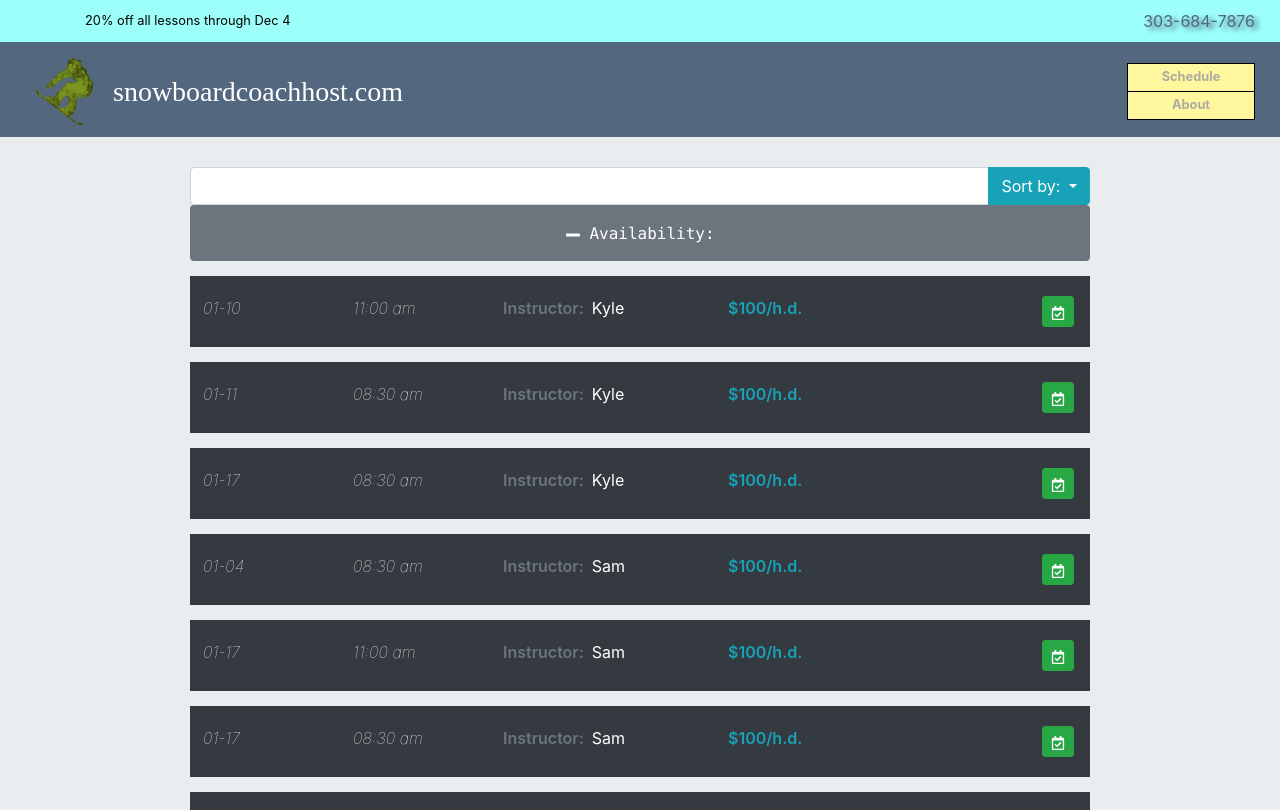
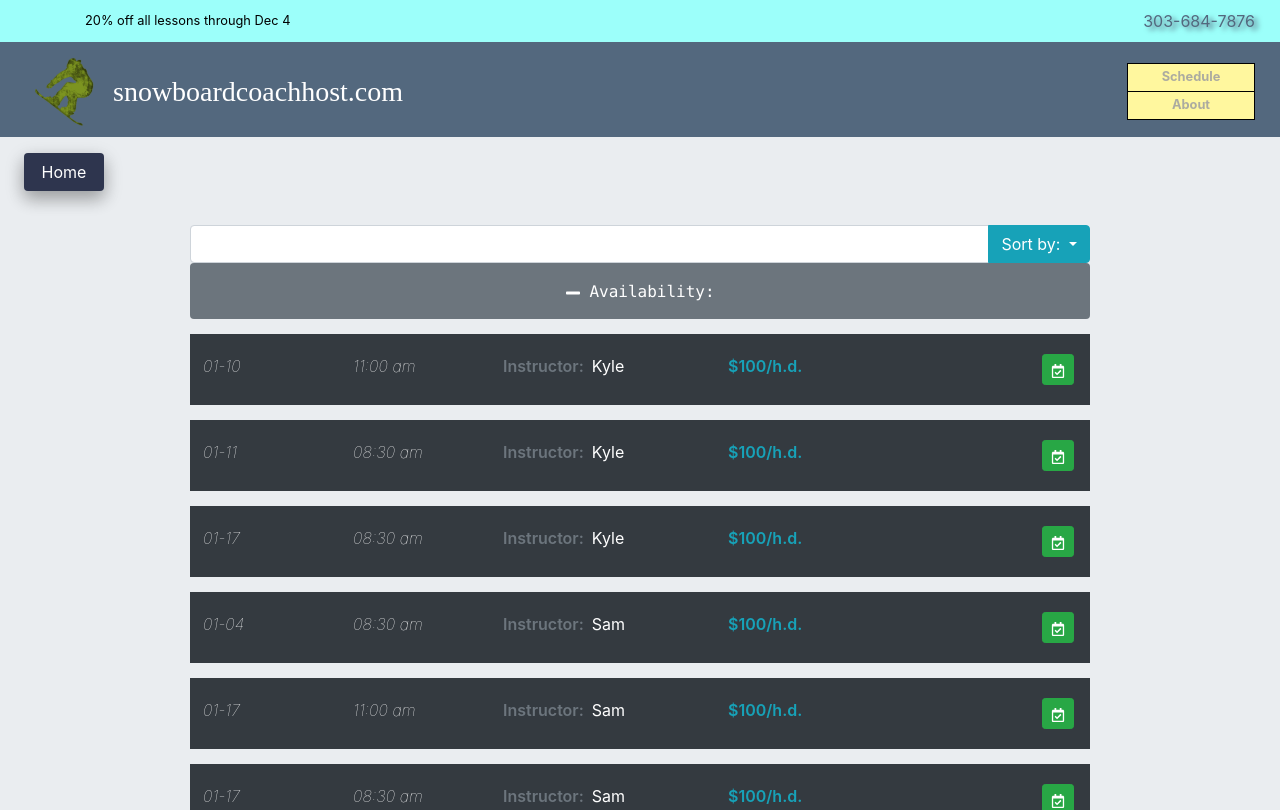
Before and after one commit to hicksey-makes/ski-lessons-snowV2, a React (Create React App) app: page /schedule in a window 1280 px wide. Shown: the top 810 px of the page. Built offline with nearby package versions, Linux system fonts and the light colour scheme; a web font is replaced by a local one.

Commit message:
add Link home to Schedule comp

```diff
--- a/src/components/Reserve/Schedule.js
+++ b/src/components/Reserve/Schedule.js
@@ -4,8 +4,9 @@ import '../../css/Schedule.css';
 import AddLessons from './AddLessons.js';
 import SearchLessons from './SearchLessons.js';
 import ListLessons from './ListLessons.js';
+import {without} from 'lodash';
+import {Link} from 'react-router-dom';
 
-import {without} from 'lodash';
 
 class Schedule extends Component {
   constructor() {
@@ -133,7 +134,8 @@ class Schedule extends Component {
     )
   });
 
-   return (
+   return (<>
+     <Link className="btn blendin mb-1 mt-3 ml-4" style={{width: 80 + "px"}}  to="/">Home</Link>
       <main className="" id="  ">
         <div className="container">
           <div className="row">
@@ -149,7 +151,7 @@ class Schedule extends Component {
           </div>
         </div>
       </main>
-  );
+  </>);
  }
 };
 
```
Lines whose indentation alone changed are shown as unchanged.
